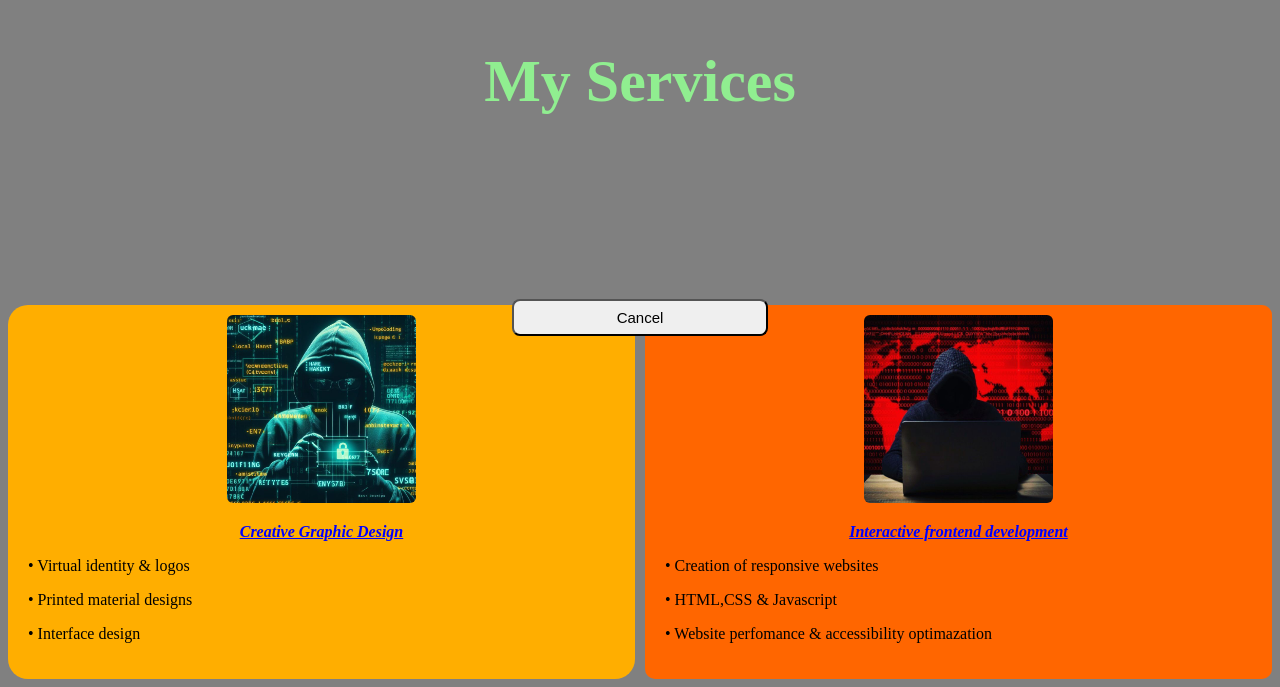
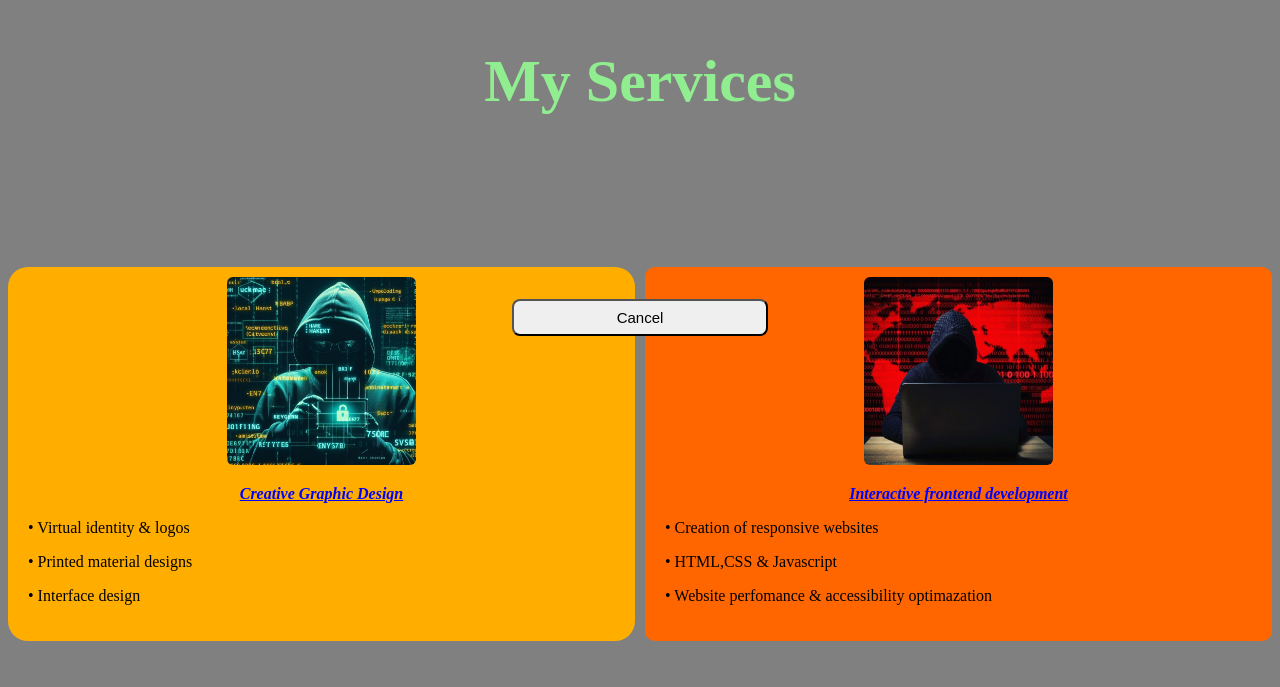
Before and after one commit to Pedrollaverrissie/services, a plain HTML site: page index.html in a window 1280 px wide. Shown: the part 181-868 px from the top of the page. After the commit the page ends 830 px from the top, so only its background shows below. Drawn offline with Linux system fonts and the light colour scheme.

Commit message:
Update index.html

```diff
--- a/index.html
+++ b/index.html
@@ -14,7 +14,7 @@
         margin: auto;
         column-gap:10px;
 
-        margin-top: 15%;
+        margin-top: 12%;
 
 
     }
```
